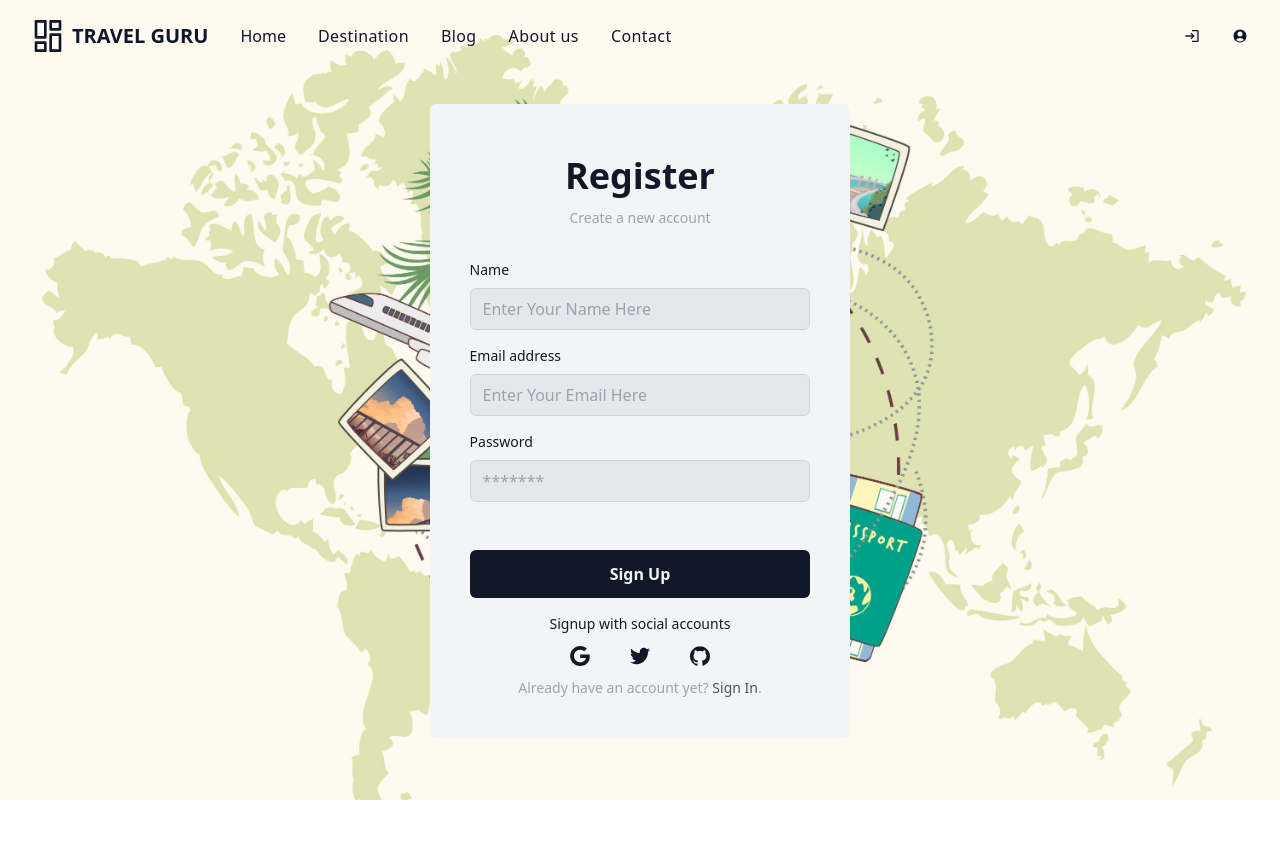
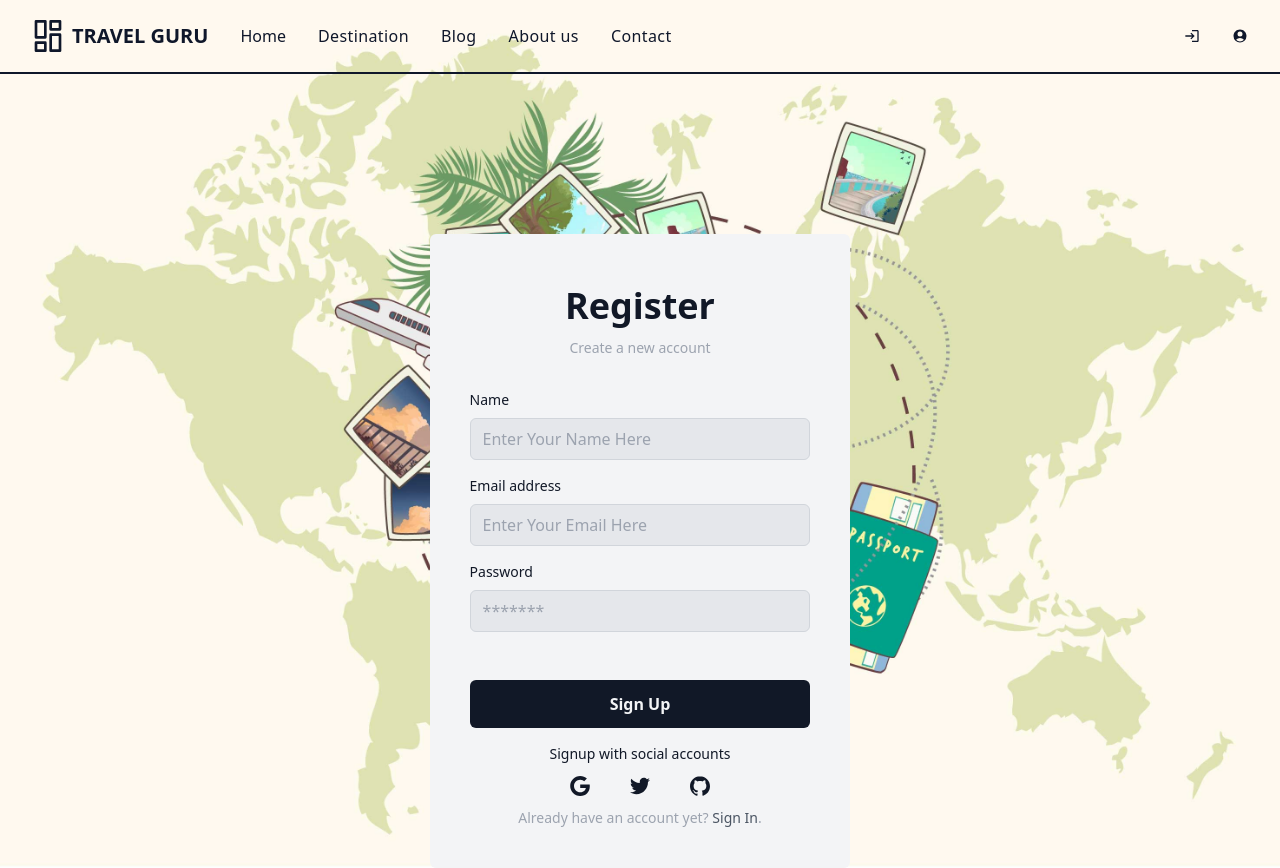
Before and after one commit to HasanMdKamrul/travel-guru-app, a React (Create React App) app: page /signup in a window 1280 px wide. Before the commit the page ends 800 px from the top, so only its background shows below. Built offline with nearby package versions, Linux system fonts and the light colour scheme; no server answers.

Commit message:
Signin signup toggle added

```diff
--- a/src/Pages/Home/Home.jsx
+++ b/src/Pages/Home/Home.jsx
@@ -48,7 +48,7 @@ const Home = () => {
                 <Link to={`/book/${destination.id}`}>
                   <div className="flex justify-center items-center">
                     <img
-                      className="ring-2 ring-orange-400"
+                      className="ring-2 ring-orange-400 hover:ring-sky-500"
                       style={{
                         width: "270px",
                         height: "416px",
--- a/src/Pages/Shared/Navbar/Navbar.jsx
+++ b/src/Pages/Shared/Navbar/Navbar.jsx
@@ -19,7 +19,7 @@ const Navbar = () => {
   };
 
   return (
-    <div className="px-4 py-5 mx-auto sm:max-w-xl md:max-w-full lg:max-w-screen-xl md:px-24 lg:px-8 text-slate-900">
+    <div className="px-4 py-5 mx-auto sm:max-w-xl md:max-w-full lg:max-w-screen-xl md:px-24 lg:px-8 text-slate-900 border-b-2 border-slate-900 ">
       <div className="relative flex items-center justify-between text-slate-900">
         <div className="flex items-center text-slate-900">
           <Link
--- a/src/Pages/SignIn/SignIn.jsx
+++ b/src/Pages/SignIn/SignIn.jsx
@@ -1,6 +1,6 @@
 import { GithubAuthProvider, GoogleAuthProvider } from "firebase/auth";
 import React, { useContext } from "react";
-import { useLocation, useNavigate } from "react-router-dom";
+import { Link, useLocation, useNavigate } from "react-router-dom";
 import { toast } from "react-toastify";
 import { AuthContext } from "../../contexts/AuthProvider";
 
@@ -70,7 +70,7 @@ const SignIn = () => {
   };
 
   return (
-    <div className="flex justify-center items-center pt-8">
+    <div className="flex justify-center items-center pt-40">
       <div className="flex flex-col max-w-md p-6 rounded-md sm:p-10 bg-gray-100 text-gray-900">
         <div className="mb-8 text-center">
           <h1 className="my-3 text-4xl font-bold">Sign in</h1>
@@ -174,9 +174,9 @@ const SignIn = () => {
         </div>
         <p className="px-6 text-sm text-center text-gray-400">
           Don't have an account yet?{" "}
-          <a href="#" to="/register" className="hover:underline text-gray-600">
+          <Link to="/signup" className="hover:underline text-gray-600">
             Sign up
-          </a>
+          </Link>
           .
         </p>
       </div>
--- a/src/Pages/SignUp/SignUp.jsx
+++ b/src/Pages/SignUp/SignUp.jsx
@@ -1,5 +1,6 @@
 import { GithubAuthProvider, GoogleAuthProvider } from "firebase/auth";
 import React, { useContext } from "react";
+import { Link } from "react-router-dom";
 import { toast } from "react-toastify";
 import { AuthContext } from "../../contexts/AuthProvider";
 
@@ -65,7 +66,7 @@ const SignUp = () => {
   };
 
   return (
-    <div className="flex justify-center items-center pt-8">
+    <div className="flex justify-center items-center pt-40">
       <div className="flex flex-col max-w-md p-6 rounded-md sm:p-10 bg-gray-100 text-gray-900">
         <div className="mb-8 text-center">
           <h1 className="my-3 text-4xl font-bold">Register</h1>
@@ -176,9 +177,9 @@ const SignUp = () => {
         </div>
         <p className="px-6 text-sm text-center text-gray-400">
           Already have an account yet?{" "}
-          <a href="/" className="hover:underline text-gray-600">
+          <Link to="/signin" className="hover:underline text-gray-600">
             Sign In
-          </a>
+          </Link>
           .
         </p>
       </div>
```
